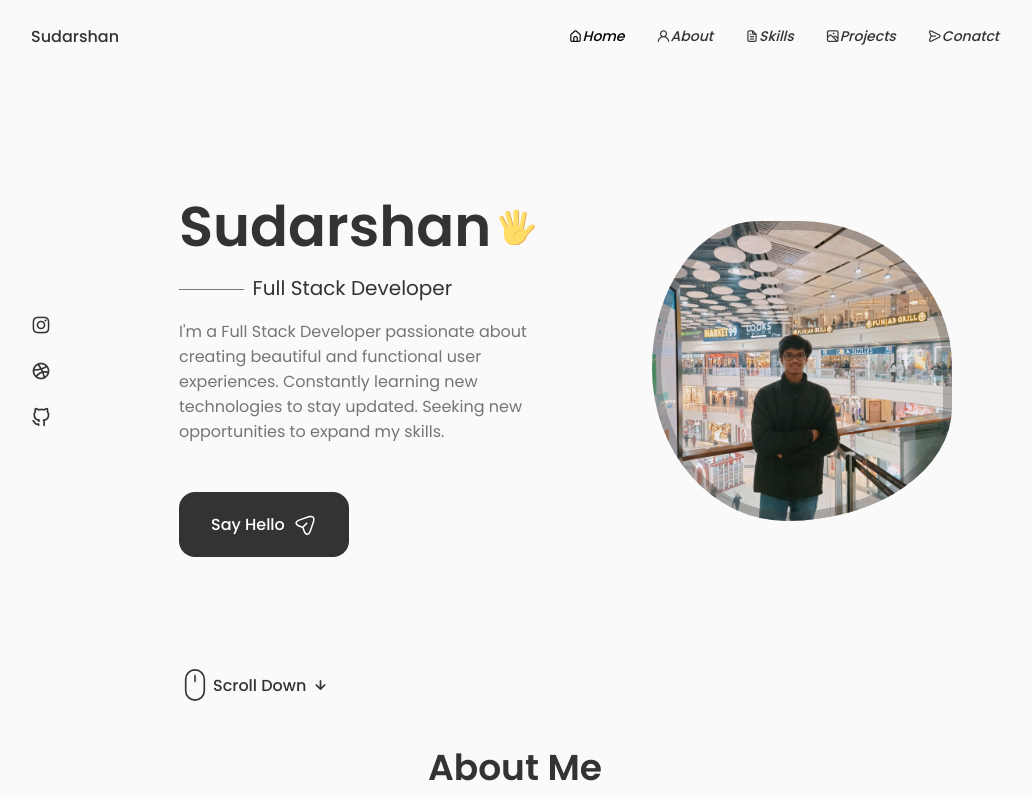
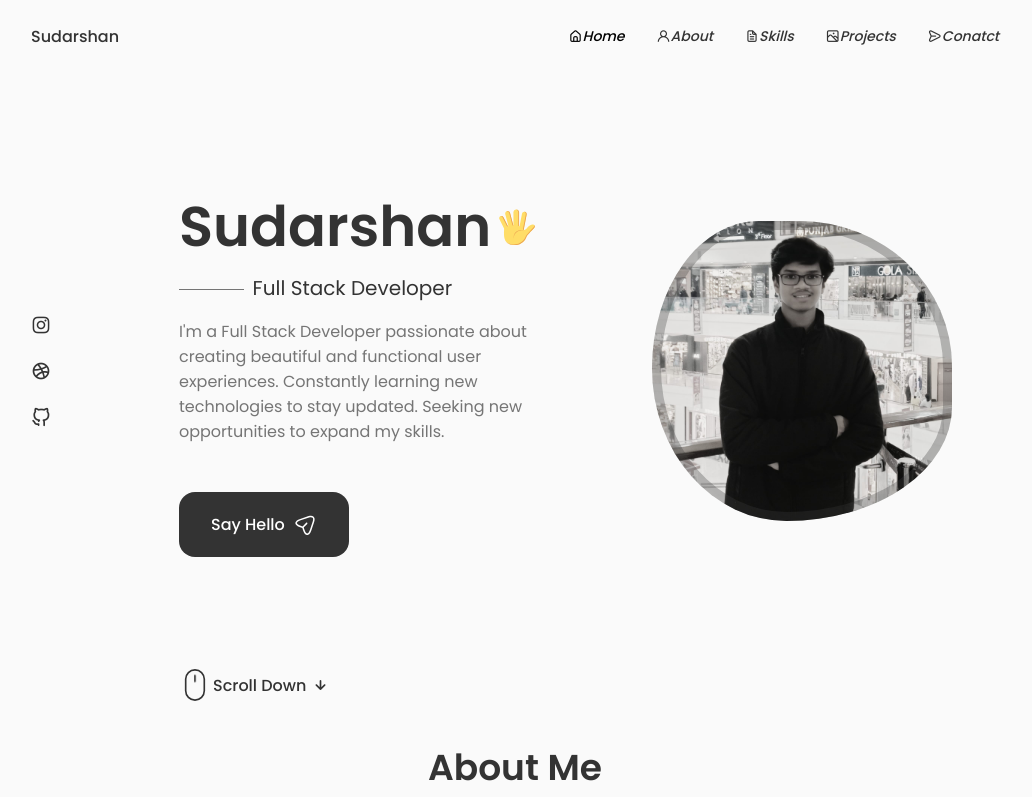
Before and after one commit to Sudarshan50/My-Portfolio, a React (Create React App) app: page / in a window 1280 px wide. Shown: the top 797 px of the page, without its empty margins (125-1157 px from the left). Built offline with nearby package versions, Linux system fonts and the light colour scheme.

Commit message:
profile_photo bug fixed..

```diff
--- a/src/components/home/home.css
+++ b/src/components/home/home.css
@@ -55,7 +55,7 @@
 }
 
 .home__img {
-  background: url(../../assets/profile2.jpeg);
+  background: url(../../assets/profile3.jpeg);
   background-repeat: no-repeat;
   background-size: cover;
   background-position: center;
```
